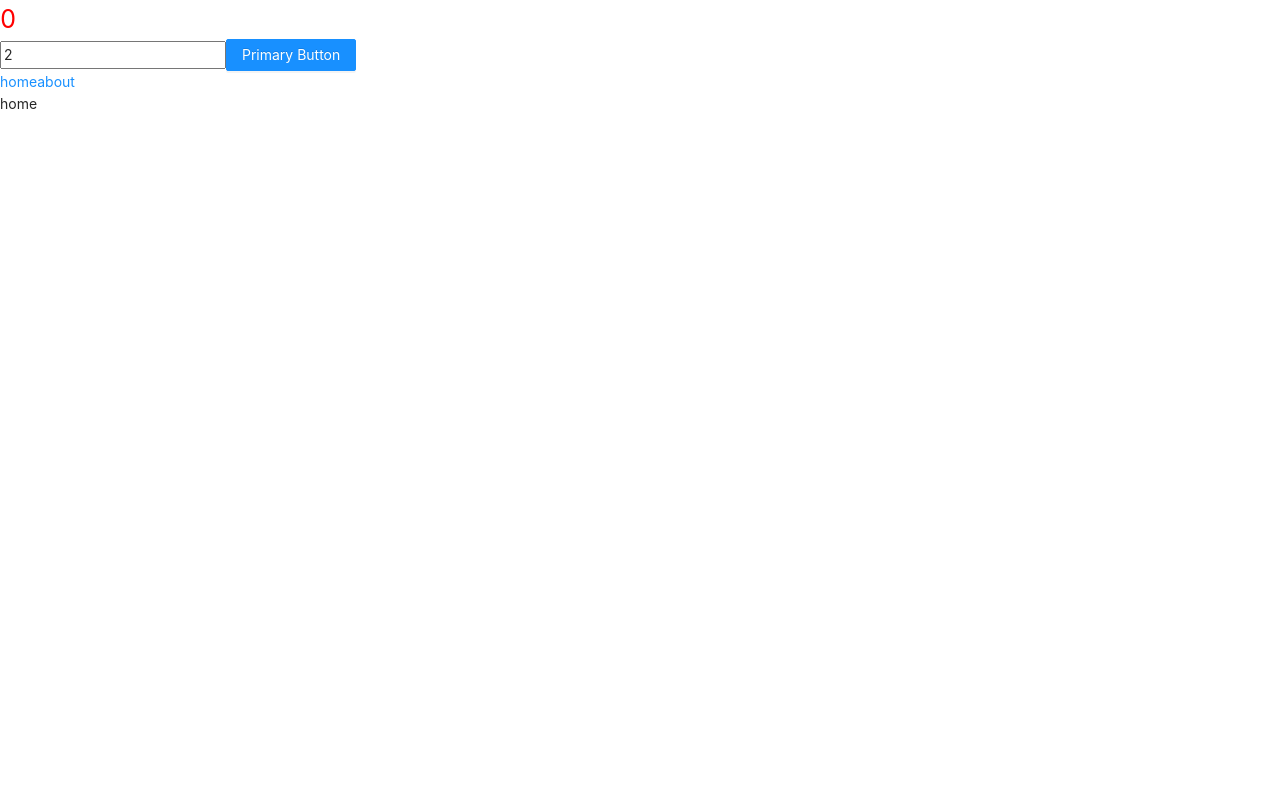
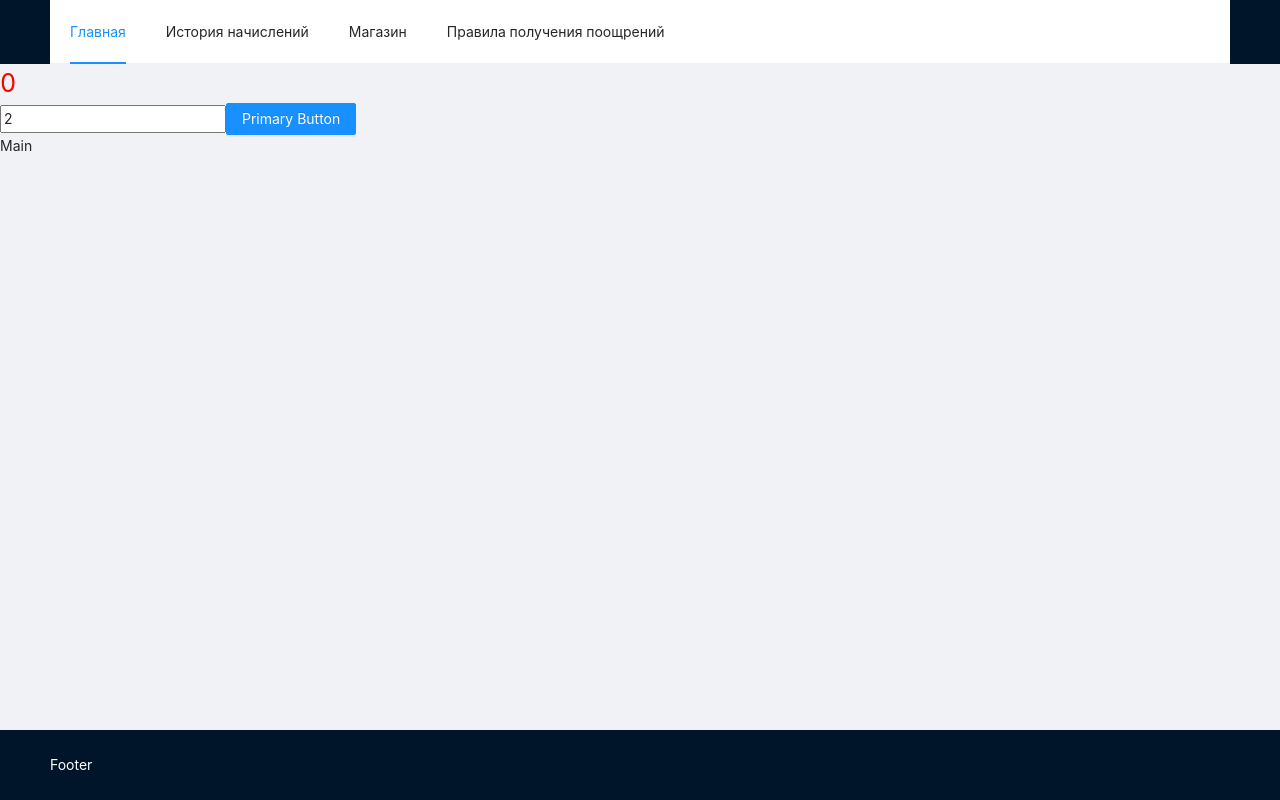
Before and after one commit to PavlovskiiDmitrii/SimbirPlay, a React (Create React App) app: page / in a window 1280 px wide. Built offline with nearby package versions, Linux system fonts and the light colour scheme.

Commit message:
add pages

```diff
--- a/src/App.js
+++ b/src/App.js
@@ -1,27 +1,43 @@
-import React from 'react';
-import { Counter } from './features/counter/Counter';
+import React from "react";
+import { Layout, Menu } from "antd";
 import { Routes, Route, Link } from "react-router-dom";
+import { admimTypePaths } from "./variables";
+import { paths } from "./routes/routesData";
+import classNames from "classnames";
+import "antd/dist/antd.min.css";
+import './index.scss';
 
-import 'antd/dist/antd.min.css';
+const { Header, Footer, Content } = Layout;
 
+const headerLinks = () => {
+  return paths.map((item) => {
+    if (item.type !== admimTypePaths) {
+      return (
+        <Menu.Item key={item.path}  className={classNames('menu-item')}>
+          <Link to={`/${item.path}`}>{item.linkText}</Link>
+        </Menu.Item>
+      );
+    }
+  });
+};
 
 function App() {
   return (
-    <div className="App">
-        <Counter />
-
-        <Link to={`/`}>
-          home
-        </Link>
-        <Link to={`/about`}>
-          about
-        </Link>
-
+    <Layout>
+      <Header>
+        <Menu mode="horizontal" defaultSelectedKeys={[""]}>
+          {headerLinks()}
+        </Menu>
+      </Header>
+      <Content className={classNames('content')}>
         <Routes>
-          <Route path={`/`} element={<div>home</div>} />
-          <Route path={`/about`} element={<div>about</div>} />
+          {paths.map((item) => (
+            <Route path={`/${item.path}`} element={item.page} />
+          ))}
         </Routes>
-    </div>
+      </Content>
+      <Footer className={classNames('footer')}>Footer</Footer>
+    </Layout>
   );
 }
 
--- /dev/null
+++ b/src/Pages/AccrualHistory/AccrualHistory.jsx
@@ -0,0 +1,11 @@
+import React from "react";
+import "antd/dist/antd.min.css";
+
+
+export const AccrualHistory = () => {
+  return (
+    <div>
+        AccrualHistory
+    </div>
+  );
+}
--- /dev/null
+++ b/src/Pages/Main/Main.jsx
@@ -0,0 +1,11 @@
+import React from "react";
+import "antd/dist/antd.min.css";
+
+
+export const Main = () => {
+  return (
+    <div>
+        Main
+    </div>
+  );
+}
--- /dev/null
+++ b/src/Pages/Rules/Rules.jsx
@@ -0,0 +1,11 @@
+import React from "react";
+import "antd/dist/antd.min.css";
+
+
+export const Rules = () => {
+  return (
+    <div>
+        Rules
+    </div>
+  );
+}
--- /dev/null
+++ b/src/Pages/Store/Store.jsx
@@ -0,0 +1,11 @@
+import React from "react";
+import "antd/dist/antd.min.css";
+
+
+export const Store = () => {
+  return (
+    <div>
+        Store
+    </div>
+  );
+}
--- a/src/features/counter/Counter.js
+++ b/src/features/counter/Counter.js
@@ -22,7 +22,6 @@ export function Counter() {
       </div>
       <div>
         <input
-          aria-label="Set increment amount"
           value={incrementAmount}
           onChange={(e) => setIncrementAmount(e.target.value)}
         />
--- a/src/index.js
+++ b/src/index.js
@@ -4,7 +4,6 @@ import { Provider } from "react-redux";
 import { store } from "./store/store";
 import App from "./App";
 import { BrowserRouter } from "react-router-dom";
-import "./index.css";
 
 const container = document.getElementById("root");
 const root = createRoot(container);
--- /dev/null
+++ b/src/index.scss
@@ -0,0 +1,8 @@
+.content {
+    min-height: calc(100vh - 134px);
+}
+
+.footer {
+    background: #001529;
+    color: white;
+}
--- /dev/null
+++ b/src/routes/routesData.js
@@ -0,0 +1,45 @@
+import { Counter } from "../features/counter/Counter";
+import { Main } from "../Pages/Main/Main";
+import { AccrualHistory } from "../Pages/AccrualHistory/AccrualHistory";
+import { Store } from "../Pages/Store/Store";
+import { Rules } from "../Pages/Rules/Rules";
+import { admimTypePaths } from "../variables"
+
+export const paths = [
+    {
+      path: "",
+      page: <div><Counter /><Main/></div>,
+      linkText: "Главная",
+      type: "basic",
+    },
+    {
+      path: "accrualhistory",
+      page: <AccrualHistory/>,
+      linkText: "История начислений",
+      type: "basic",
+    },
+    {
+      path: "admin/accrualhistory",
+      page: <div>admin/scoring</div>,
+      linkText: "История начислений(АДМИН)",
+      type: admimTypePaths,
+    },
+    {
+      path: "store",
+      page: <Store/>,
+      linkText: "Магазин",
+      type: "basic",
+    },
+    {
+      path: "rules",
+      page: <Rules/>,
+      linkText: "Правила получения поощрений",
+      type: "basic",
+    },
+    {
+      path: "admin/rules",
+      page: <div>admin/rules</div>,
+      linkText: "Правила получения поощрений(АДМИН)",
+      type: admimTypePaths,
+    },
+  ];
--- /dev/null
+++ b/src/variables.js
@@ -0,0 +1 @@
+export const admimTypePaths = 'admin';
```
Also changed, not shown: src/index.css (deleted).
